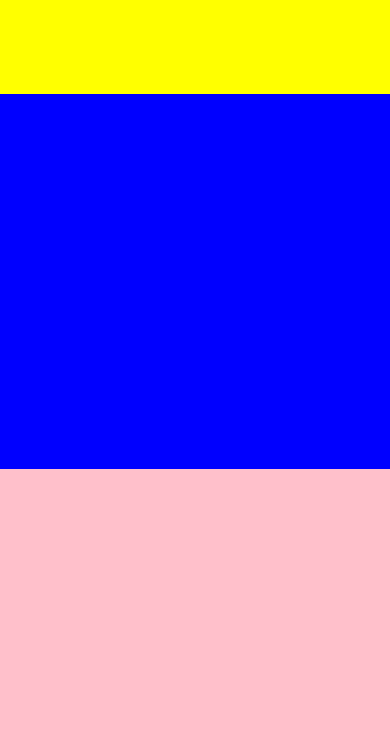
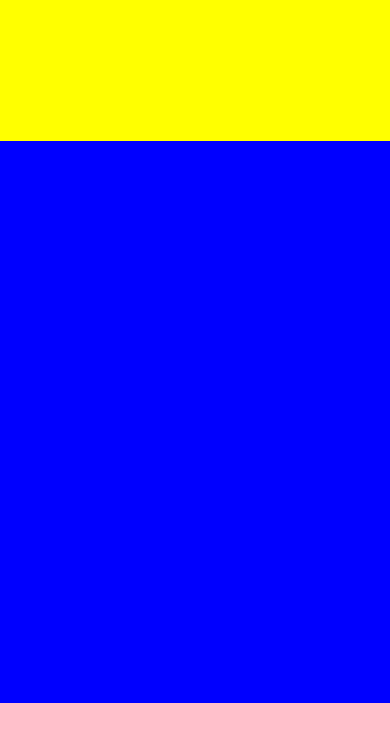
Before and after one commit to agulamin/fokin-weather, a React Native app: screen / in a window 390 px wide. Shown: the top 742 px of the page. Built offline with nearby package versions, Linux system fonts and the light colour scheme.

Commit message:
pinkView Add! (second)

```diff
--- a/App.js
+++ b/App.js
@@ -24,7 +24,7 @@ const styles = StyleSheet.create({
     backgroundColor: "blue"
   },
   pinkView: {
-    flex: 4,
+    flex: 1,
     backgroundColor: "pink"
   }
 });
```
